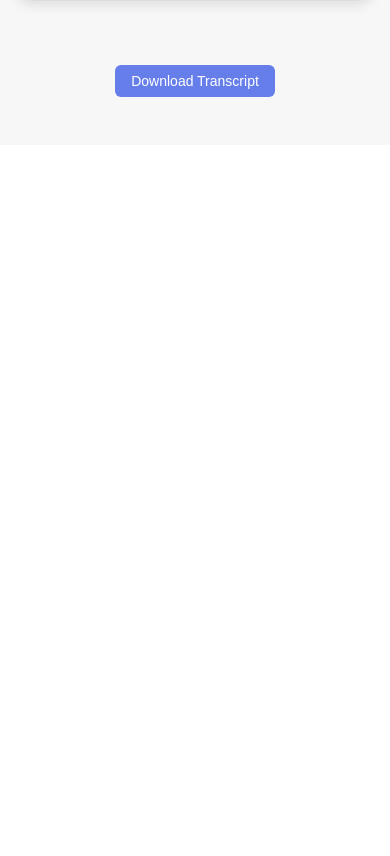
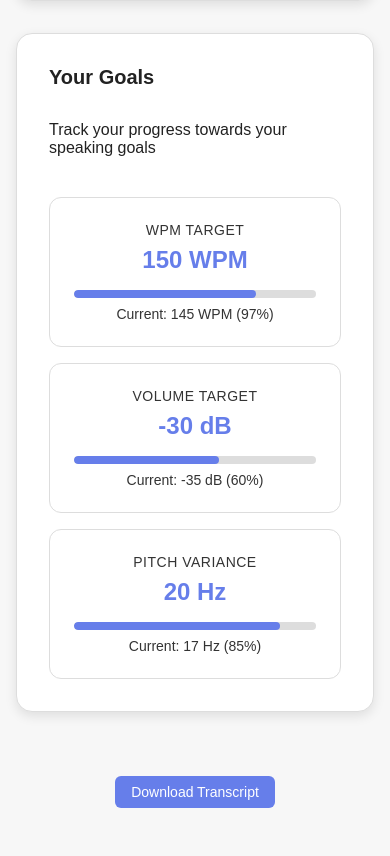
Before and after one commit to Kevchave/Individual-project, a Flask app: page /dashboard in a window 390 px wide; the page is wider, and only the part inside the window is pictured. Shown: the part 1916-2772 px from the top of that part. Before the commit the page ends 2013 px from the top of that part, so only its background shows below. Run offline with Flask 3, Linux system fonts and the light colour scheme; some libraries are stand-ins or nearby versions.

Commit message:
Added goal feature with saving and tracking

```diff
--- a/static/css/dashboard.css
+++ b/static/css/dashboard.css
@@ -443,6 +443,100 @@
 }
 
 
+/* Goals Section Styles */
+.goals-section {
+    margin-bottom: 2rem;
+}
+
+.goals-overview-card {
+    background: var(--surface-color);
+    border-radius: 16px;
+    padding: 2rem;
+    box-shadow: 0 4px 12px rgba(0, 0, 0, 0.1);
+    border: 1px solid var(--border-color);
+}
+
+.goals-grid {
+    display: flex;
+    justify-content: space-between;
+    gap: 1rem;
+    flex-wrap: wrap;
+}
+
+.goal-card {
+    flex: 1;
+    min-width: 200px;
+    text-align: center;
+    padding: 1.5rem;
+    background: rgba(255, 255, 255, 0.5);
+    border-radius: 12px;
+    border: 1px solid var(--border-color);
+    position: relative;
+}
+
+.goal-title {
+    font-size: 0.875rem;
+    color: var(--text-secondary);
+    margin-bottom: 0.5rem;
+    text-transform: uppercase;
+    letter-spacing: 0.5px;
+    font-weight: 500;
+}
+
+.goal-target {
+    font-size: 1.5rem;
+    font-weight: bold;
+    color: var(--primary-color);
+    margin-bottom: 1rem;
+}
+
+.goal-progress {
+    margin-top: 1rem;
+}
+
+.progress-bar {
+    width: 100%;
+    height: 8px;
+    background: var(--border-color);
+    border-radius: 4px;
+    overflow: hidden;
+    margin-bottom: 0.5rem;
+}
+
+.progress-fill {
+    height: 100%;
+    background: var(--primary-color);
+    border-radius: 4px;
+    transition: width 0.3s ease;
+}
+
+.goal-status {
+    font-size: 0.875rem;
+    color: var(--text-secondary);
+    font-weight: 500;
+}
+
+/* Progress color coding */
+.percentage-text.progress-excellent {
+    color: #155724; /* Dark green */
+    font-weight: bold;
+}
+
+.percentage-text.progress-good {
+    color: #28a745; /* Light green */
+    font-weight: bold;
+}
+
+.percentage-text.progress-warning {
+    color: #fd7e14; /* Orange */
+    font-weight: bold;
+}
+
+.percentage-text.progress-poor {
+    color: #dc3545; /* Red */
+    font-weight: bold;
+}
+
 
 /* Responsive Design */
 @media (max-width: 768px) {
@@ -488,4 +582,12 @@
         gap: 1rem;
         align-items: flex-start;
     }
+
+    .goals-grid {
+        flex-direction: column;
+    }
+
+    .goal-card {
+        min-width: auto;
+    }
 }
--- a/static/js/dashboard.js
+++ b/static/js/dashboard.js
@@ -5,7 +5,7 @@
 // - handles user interactions
 
 // Import functions from supabase-client.js
-import { getCurrentUser, getUserSessions, getUserProfile } from './supabase-cllient.js';
+import { getCurrentUser, getUserSessions, getUserProfile, getUserGoals } from './supabase-cllient.js';
 import { initialiseCharts } from './charts.js';
 import { currentTheme } from './theme.js';
 import { wpmChart, volumeChart, pitchChart } from './state.js';
@@ -16,6 +16,7 @@ let userProfile = null;     // User profile data
 let userSessions = [];      // Array of user's sessions
 let currentFilter = 'most_recent';  // Current session filter
 let filteredSessions = [];  // Sessions based on current filter
+let userGoals = null;       // User goals data
 
 // Initialize dashboard
 async function initDashboard() {
@@ -27,10 +28,11 @@ async function initDashboard() {
         return;
     }
 
-        // Load data from Supabase (name, email, past sessions)
+        // Load data from Supabase (name, email, past sessions, goals)
         await Promise.all([
             loadUserProfile(),
-            loadUserSessions()
+            loadUserSessions(),
+            loadUserGoals()
         ]);
 
     // Update UI with loaded data (username and stats)
@@ -71,6 +73,15 @@ async function loadUserSessions() {
     }
 }
 
+// Load user goals from the database
+async function loadUserGoals() {
+    const { data, error } = await getUserGoals();
+    if (!error && data) {
+        userGoals = data;
+        updateGoalsDisplay();
+    }
+}
+
 // Apply the current filter and update the display
 function applyFilter() {
     const filterValue = document.getElementById('sessionFilter').value;
@@ -87,9 +98,10 @@ function applyFilter() {
         displayMultipleSessionsView();
     }
 
-    // Update statistics and charts
+    // Update statistics, charts, and goals
     updateStatistics();
     updateCharts();
+    updateGoalsDisplay();
 }
 
 // Display view for most recent session
@@ -280,9 +292,6 @@ function displaySessionGraphs(graphData) {
     }
 }
 
-
-
-
 // Displays the most recent session in the UI
 function displayRecentSession(sessionData) {
     // Update session title and date
@@ -385,6 +394,109 @@ function calculatePercentage(current, historical) {
     return `${sign}${rounded}%`;
 }
 
+// Apply color coding to percentage text based on progress
+function applyPercentageColor(element, progress) {
+    // Remove any existing color classes
+    element.classList.remove('progress-excellent', 'progress-good', 'progress-warning', 'progress-poor');
+
+    // Determine color based on percentage
+    let colorClass;
+    if (progress >= 90) { // 0-10% away from target
+        colorClass = 'progress-excellent'; // Dark green
+    } else if (progress >= 75) { // 11-25% away from target
+        colorClass = 'progress-good'; // Light green
+    } else if (progress >= 60) { // 26-40% away from target
+        colorClass = 'progress-warning'; // Orange
+    } else { // More than 40% away from target
+        colorClass = 'progress-poor'; // Red
+    }
+
+    element.classList.add(colorClass);
+}
+
+// Update goals display based on current filter and session data
+function updateGoalsDisplay() {
+    if (!userGoals) return;
+
+    // Get current metrics based on filter
+    let currentWPM, currentVolume, currentPitch;
+
+    if (currentFilter === 'most_recent' && filteredSessions.length > 0) {
+        // Use most recent session metrics
+        const recentSession = filteredSessions[0];
+        currentWPM = recentSession.average_wpm || 0;
+        currentVolume = recentSession.average_volume || 0;
+        currentPitch = recentSession.average_pitch || 0;
+    } else {
+        // Use average of filtered sessions
+        const avgWPM = filteredSessions.reduce((sum, s) => sum + (s.average_wpm || 0), 0) / filteredSessions.length;
+        const avgVolume = filteredSessions.reduce((sum, s) => sum + (s.average_volume || 0), 0) / filteredSessions.length;
+        const avgPitch = filteredSessions.reduce((sum, s) => sum + (s.average_pitch || 0), 0) / filteredSessions.length;
+
+        currentWPM = avgWPM || 0;
+        currentVolume = avgVolume || 0;
+        currentPitch = avgPitch || 0;
+    }
+
+    // Update WPM goal
+    if (userGoals.target_wpm) {
+        const wpmProgress = (currentWPM / userGoals.target_wpm) * 100;
+        const wpmTargetEl = document.querySelector('.goal-card:nth-child(1) .goal-target');
+        const wpmProgressEl = document.querySelector('.goal-card:nth-child(1) .progress-fill');
+        const wpmStatusEl = document.querySelector('.goal-card:nth-child(1) .goal-status');
+
+        if (wpmTargetEl) wpmTargetEl.textContent = `${userGoals.target_wpm} WPM`;
+        if (wpmProgressEl) wpmProgressEl.style.width = `${Math.min(wpmProgress, 100)}%`;
+        if (wpmStatusEl) {
+            const currentText = `Current: ${Math.round(currentWPM)} WPM`;
+            const percentageText = wpmProgress >= 100
+                ? `${Math.round(wpmProgress - 100)}% over your target`
+                : `${Math.round(100 - wpmProgress)}% to your target`;
+            wpmStatusEl.innerHTML = `${currentText}<br><br><span class="percentage-text">${percentageText}</span>`;
+            applyPercentageColor(wpmStatusEl.querySelector('.percentage-text'), wpmProgress);
+        }
+    }
+
+    // Update Volume goal
+    if (userGoals.target_volume) {
+        // Volume calculation with absolute values: (|current| - |target|) / |current|
+        const volumeProgress = ((Math.abs(currentVolume) - Math.abs(userGoals.target_volume)) / Math.abs(currentVolume)) * 100;
+        const volumeTargetEl = document.querySelector('.goal-card:nth-child(2) .goal-target');
+        const volumeProgressEl = document.querySelector('.goal-card:nth-child(2) .progress-fill');
+        const volumeStatusEl = document.querySelector('.goal-card:nth-child(2) .goal-status');
+
+        if (volumeTargetEl) volumeTargetEl.textContent = `${userGoals.target_volume} dB`;
+        if (volumeProgressEl) volumeProgressEl.style.width = `${Math.min(Math.max(volumeProgress, 0), 100)}%`;
+        if (volumeStatusEl) {
+            const currentText = `Current: ${Math.round(currentVolume)} dB`;
+            const percentageText = volumeProgress >= 100
+                ? `${Math.round(volumeProgress - 100)}% over your target`
+                : `${Math.round(100 - volumeProgress)}% to your target`;
+            volumeStatusEl.innerHTML = `${currentText}<br><br><span class="percentage-text">${percentageText}</span>`;
+            applyPercentageColor(volumeStatusEl.querySelector('.percentage-text'), volumeProgress);
+        }
+    }
+
+    // Update Pitch goal
+    if (userGoals.target_pitch) {
+        const pitchProgress = (currentPitch / userGoals.target_pitch) * 100;
+        const pitchTargetEl = document.querySelector('.goal-card:nth-child(3) .goal-target');
+        const pitchProgressEl = document.querySelector('.goal-card:nth-child(3) .progress-fill');
+        const pitchStatusEl = document.querySelector('.goal-card:nth-child(3) .goal-status');
+
+        if (pitchTargetEl) pitchTargetEl.textContent = `${userGoals.target_pitch} Hz`;
+        if (pitchProgressEl) pitchProgressEl.style.width = `${Math.min(pitchProgress, 100)}%`;
+        if (pitchStatusEl) {
+            const currentText = `Current: ${Math.round(currentPitch)} Hz`;
+            const percentageText = pitchProgress >= 100
+                ? `${Math.round(pitchProgress - 100)}% over your target`
+                : `${Math.round(100 - pitchProgress)}% to your target`;
+            pitchStatusEl.innerHTML = `${currentText}<br><br><span class="percentage-text">${percentageText}</span>`;
+            applyPercentageColor(pitchStatusEl.querySelector('.percentage-text'), pitchProgress);
+        }
+    }
+}
+
 
 
 // Event Listeners - sets up all interactive features - chart switching.
@@ -431,8 +543,6 @@ function setupEventListeners() {
     }
 }
 
-
-
 // Runs when page loads
 // - sets up event listeners, then starts dashboard.
 document.addEventListener('DOMContentLoaded', () => {
--- a/static/js/supabase-cllient.js
+++ b/static/js/supabase-cllient.js
@@ -242,7 +242,52 @@ export async function getMostRecentSession() {
     }
 }
 
-// Calback function - only called when auth state changes
+// Goals functions
+export async function getUserGoals() {
+    try {
+        const user = await getCurrentUser();
+        if (!user) return { data: null, error: 'Not authenticated' };
+
+        const { data, error } = await supabase
+            .from('user_goals')
+            .select('*')
+            .eq('user_id', user.id)
+            .single();
+
+        return { data, error };
+    } catch (err) {
+        return { data: null, error: err };
+    }
+}
+
+export async function saveUserGoals(goals) {
+    try {
+        const user = await getCurrentUser();
+        if (!user) throw new Error('Not authenticated');
+
+        const payload = {
+            user_id: user.id,
+            target_wpm: goals.target_wpm ?? null,
+            target_volume: goals.target_volume ?? null,
+            target_pitch: goals.target_pitch ?? null,
+            average_wpm: goals.average_wpm ?? null,
+            average_volume: goals.average_volume ?? null,
+            average_pitch: goals.average_pitch ?? null
+        };
+
+        const { data, error } = await supabase
+            .from('user_goals')
+            .upsert(payload, { onConflict: 'user_id' })
+            .select()
+            .single();
+
+        return { data, error };
+    } catch (err) {
+        return { data: null, error: err };
+    }
+}
+
+// Callback function - only called when auth state changes
 export function onAuthStateChange(callback) {
     return supabase.auth.onAuthStateChange(callback)
 }
--- a/templates/dashboard.html
+++ b/templates/dashboard.html
@@ -103,6 +103,52 @@
             </div>
         </div>
 
+
+        <!-- Goals Section -->
+        <div class="goals-section">
+            <div class="goals-overview-card">
+                <div class="section-subheader">
+                    <h3>Your Goals</h3>
+                    <p>Track your progress towards your speaking goals</p>
+                </div>
+
+                <div class="goals-grid">
+                    <div class="goal-card">
+                        <div class="goal-title">WPM Target</div>
+                        <div class="goal-target">150 WPM</div>
+                        <div class="goal-progress">
+                            <div class="progress-bar">
+                                <div class="progress-fill" style="width: 75%;"></div>
+                            </div>
+                            <div class="goal-status">Current: 145 WPM (97%)</div>
+                        </div>
+                    </div>
+
+                    <div class="goal-card">
+                        <div class="goal-title">Volume Target</div>
+                        <div class="goal-target">-30 dB</div>
+                        <div class="goal-progress">
+                            <div class="progress-bar">
+                                <div class="progress-fill" style="width: 60%;"></div>
+                            </div>
+                            <div class="goal-status">Current: -35 dB (60%)</div>
+                        </div>
+                    </div>
+
+                    <div class="goal-card">
+                        <div class="goal-title">Pitch Variance</div>
+                        <div class="goal-target">20 Hz</div>
+                        <div class="goal-progress">
+                            <div class="progress-bar">
+                                <div class="progress-fill" style="width: 85%;"></div>
+                            </div>
+                            <div class="goal-status">Current: 17 Hz (85%)</div>
+                        </div>
+                    </div>
+                </div>
+            </div>
+        </div>
+
         <!-- Session Actions -->
         <div class="session-actions-section">
             <button class="btn btn-primary">Download Transcript</button>
```
Also changed, not shown: static/css/settings.css (+8 -0 lines), static/js/settings.js (+61 -7 lines), templates/settings.html (+24 -0 lines).
